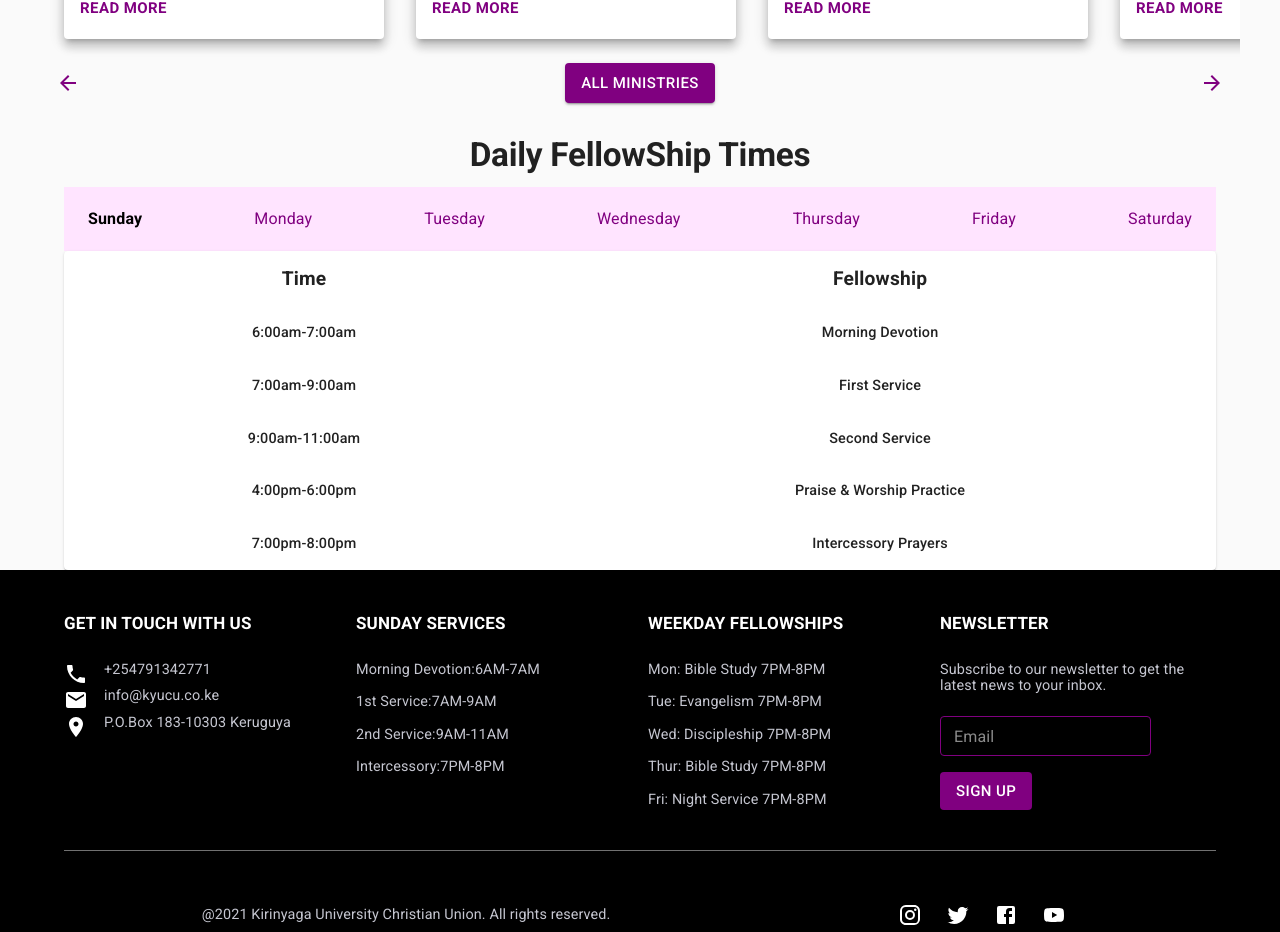
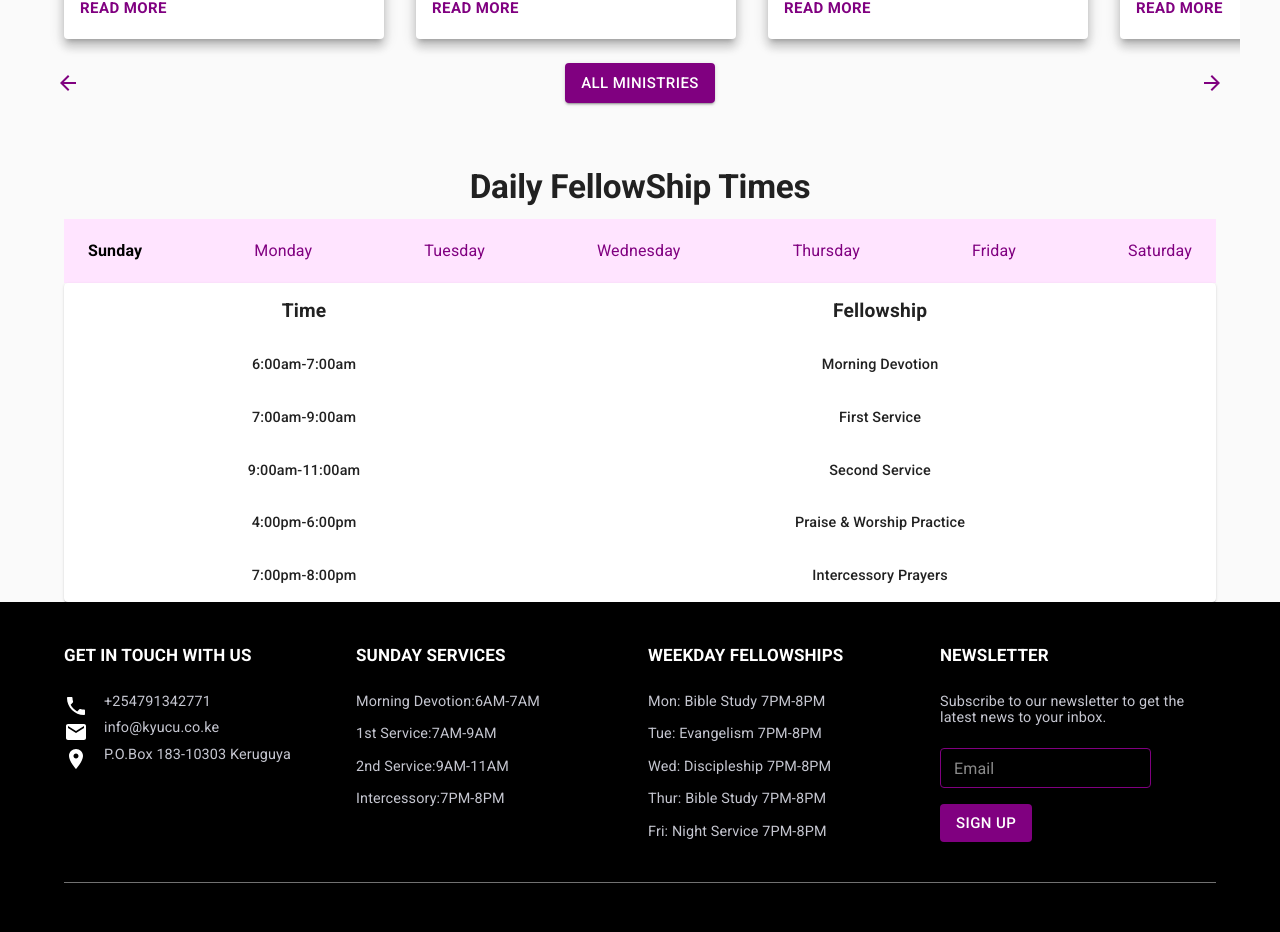
Before and after one commit to KyU-Christian-Union/kyucuwebapp, a React (Create React App) app: page / in a window 1280 px wide. Shown: the part 2553-3485 px from the top of the page. Built offline with nearby package versions, Linux system fonts and the light colour scheme.

Commit message:
added paddingtop to the box parent

```diff
--- a/src/components/DailyFellowship/DailyFellowship.jsx
+++ b/src/components/DailyFellowship/DailyFellowship.jsx
@@ -1,6 +1,6 @@
 import React, { useState } from 'react';
 import Container from '@mui/material/Container';
-import { Typography, Stack, TableContainer, Table, TableRow, Paper, TableHead, TableBody } from '@mui/material';
+import { Typography, Stack, TableContainer, Table, TableRow, Paper, TableHead, TableBody, Box } from '@mui/material';
 import TableCell, { tableCellClasses } from '@mui/material/TableCell';
 import makeStyles from '@mui/styles/makeStyles';
 
@@ -30,9 +30,9 @@ const DailyFellowship = () => {
     { id: 5, time: '7:00pm-8:00pm', fellowship: 'Intercessory Prayers' }
   ]);
   return (
-    <div>
+    <Box pt={4}>
       <Container maxWidth="lg">
-        <Typography align="center" gutterBottom variant="h2">
+        <Typography variant="h2" align="center" gutterBottom>
           Daily FellowShip Times
         </Typography>
         <Stack
@@ -87,7 +87,8 @@ const DailyFellowship = () => {
               </TableRow>
             </TableHead>
             <TableBody>
-              {dayInfo.map(row => (
+              {dayInfo &&
+                dayInfo.map(row => (
                   <TableRow key={row.id}>
                     <TableCell align="center" sx={{ fontSize: '0.9rem', fontWeight: 500 }}>
                       {row.time}
@@ -101,7 +102,7 @@ const DailyFellowship = () => {
           </Table>
         </TableContainer>
       </Container>
-    </div>
+    </Box>
   );
 };
 
```
Lines whose indentation alone changed are shown as unchanged.
